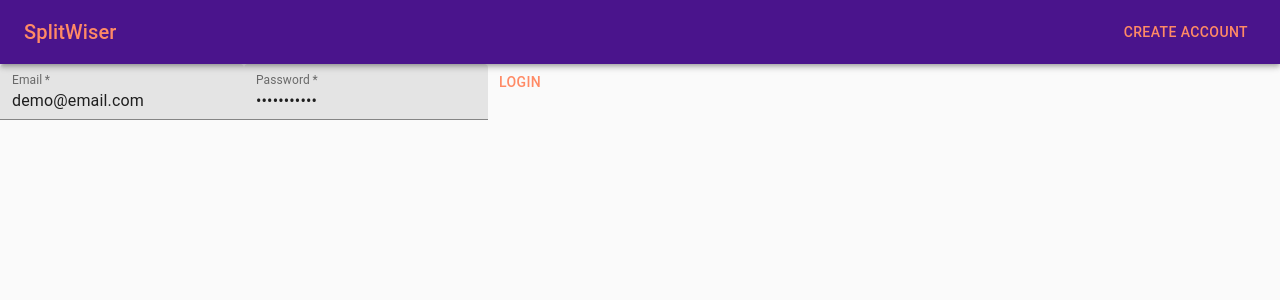
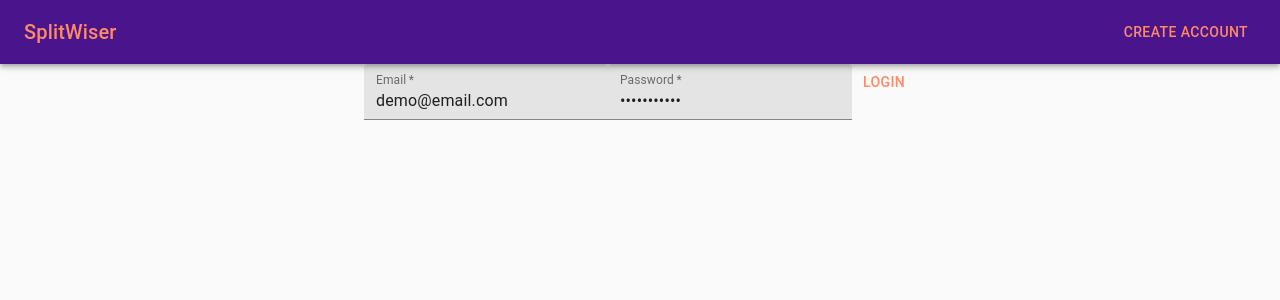
Before and after one commit to dyclee/breakeven-frontend, a React (Create React App) app: page /login in a window 1280 px wide. Shown: the top 300 px of the page. Built offline with nearby package versions, Linux system fonts and the light colour scheme.

Commit message:
completed auth and user creation

```diff
--- a/src/App.js
+++ b/src/App.js
@@ -7,6 +7,7 @@ import {PrivateRoute, ProtectedRoute } from './util/route-util';
 import LoginPanel from './LoginPanel';
 import SignUpForm from './SignUpForm';
 import Dashboard from './Dashboard';
+import NavBar from './NavBar';
 
 const App = ({needLogin, loadToken}) => {
     const [loaded, setLoaded] = useState(false);
@@ -23,6 +24,7 @@ const App = ({needLogin, loadToken}) => {
 
     return (
         <BrowserRouter>
+            <NavBar />
             <Switch>
                 <ProtectedRoute
                     path="/login"
--- a/src/LoginPanel.js
+++ b/src/LoginPanel.js
@@ -1,5 +1,6 @@
 import React, { useState } from 'react';
 import { useDispatch, useSelector } from 'react-redux';
+import './index.css'
 
 import { Redirect,  } from 'react-router-dom';
 import { login } from './store/actions/auth';
--- a/src/SignUpButton.js
+++ b/src/SignUpButton.js
@@ -2,11 +2,13 @@ import React from 'react';
 import { makeStyles } from '@material-ui/core/styles';
 import Button from '@material-ui/core/Button';
 import { createAccount } from './fetches/authentication';
-import { Redirect, Route } from 'react-router-dom';
+import { Redirect, Route, useHistory } from 'react-router-dom';
 import {useSelector} from 'react-redux';
 
 const SignUpButton = ({needLogin}) => {
-    const handleClick = () =><Redirect to='/signup' />
+    const history = useHistory();
+
+    const handleClick = () => history.push('/signup')
 
     return (
         <Button color="secondary" onClick={handleClick}>Create account</Button>
--- a/src/index.css
+++ b/src/index.css
@@ -5,7 +5,10 @@
     color: lightcyan;
 }
 .centered {
-    justify-content: center;
+    display: flex;
+    flex-direction: column;
+    justify-content: space-around;
+    /* max-width: 300px; */
 }
 .middled {
     align-items: center;
--- a/src/index.js
+++ b/src/index.js
@@ -18,7 +18,6 @@ ReactDOM.render(
         <Provider store={store}>
             <CssBaseline/>
             <Theme>
-                <NavBar />
                 <App />
             </Theme>
         </Provider>
--- a/src/store/actions/auth.js
+++ b/src/store/actions/auth.js
@@ -66,7 +66,7 @@ export const logout = () => async (dispatch, getState) => {
     console.log(errorRes);
 }
 
-export const createAccount = ( fullName, email, password, confirmPassword ) =>
+export const createAccount = ( {fullName, email, password, confirmPassword }) =>
     async dispatch =>
     {
         const res = await fetch(`${baseUrl}/session/signup`, {
@@ -78,8 +78,9 @@ export const createAccount = ( fullName, email, password, confirmPassword ) =>
 
         if (res.ok) {
             const { user, tokenObj: { token }} = await res.json();
-            window.localStorage.setItem("token", token);
-            return token;
+            window.localStorage.setItem("auth/token", token);
+            dispatch(setToken(token));
+            return;
         }
         const errorRes = await res.json();
         console.log(errorRes);
```
